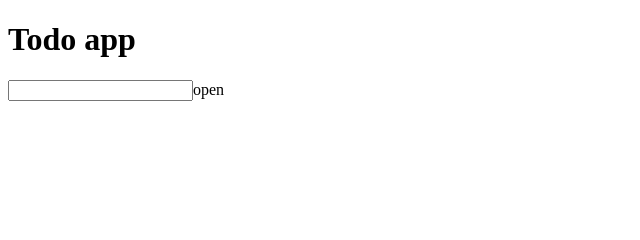
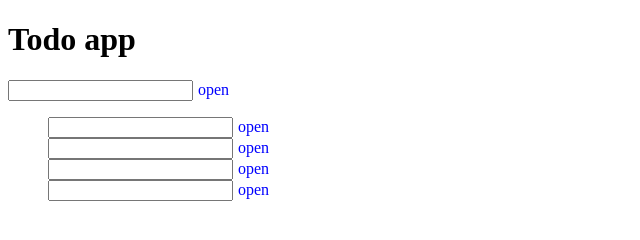
Before and after one commit to thebhaskara/pakkajs, a website: page test.html in a window 1280 px wide. Shown: the whole page, without its empty margins (0-640 px from the left). Drawn offline with Linux system fonts and the light colour scheme.

Commit message:
new binder for multiple components. bug fix for HTMLCollection type elements. rudimentary state todo application.

```diff
--- a/src/pakka.js
+++ b/src/pakka.js
@@ -151,7 +151,15 @@
                 var div = document.createElement('div');
                 div.innerHTML = options.html || '<div></div>';
 
-                context.$setElements(div.children);
+                // bug-fix
+                // the HTMLCollection returned was acting weird
+                // incase of bind-components sorting.
+                var children = [];
+                each(div.children, function(child) {
+                    children.push(child);
+                });
+
+                context.$setElements(children);
             }
 
             if (!isUndefined(options.elements)) {
@@ -541,5 +549,31 @@
         }
     });
 
+    // this logic needs to be improved
+    // to cater different scenarios like...
+    // removing one element from list,
+    // sorting the list, etc...
+    addBinder('bind-components', function(el, prop, context) {
+        var parentElement = el.parentElement,
+            nextSibling = el.nextSibling,
+            previousElements = [el];
+
+        return function(components) {
+            if (isUndefined(components) || !isArray(components)) {
+                return;
+            }
+            each(previousElements, function(element) {
+                parentElement.removeChild(element);
+            })
+            previousElements = [];
+            each(components, function(component) {
+                each(component.$elements, function(element) {
+                    parentElement.insertBefore(element, nextSibling);
+                    previousElements.push(element);
+                });
+            })
+        }
+    });
+
     return pakka;
 }));
--- a/test.html
+++ b/test.html
@@ -20,6 +20,11 @@
     <h1>Todo app</h1>
     <section class="todoApp">
         <div bind-component="todoComponent"></div>
+        <ul>
+            <!-- <li>start</li> -->
+            <li bind-components="todoComponents"></li>
+            <!-- <li>end</li> -->
+        </ul>
     </section>
     <script src="src/pakka.js"></script>
     <script src="test.js"></script>
--- a/test.js
+++ b/test.js
@@ -1,9 +1,12 @@
 var TodoApp = pakka.create('.todoApp'),
     TodoItem = pakka({
+        name: 'todo-item',
         html: '<div>' +
             '<input type="text" bind-property="text">' +
+            '<span bind-text="text"></span>' +
             '<span class="status" bind-text="status" click-handle="toggleStatus"></span>' +
             '</div>',
+        css: '.todo-item .status{ margin:0 5px; color:blue; }',
         controller: function(context) {
             var statuses = [
                 'open',
@@ -30,3 +33,13 @@ var TodoApp = pakka.create('.todoApp'),
     });
 
 TodoApp.$set('todoComponent', new TodoItem());
+var item1 = new TodoItem(),
+    item2 = new TodoItem(),
+    item3 = new TodoItem(),
+    item4 = new TodoItem(),
+    list1 = [item1, item2, item3, item4],
+    list2 = [item4, item2, item1, item3];
+TodoApp.$set('todoComponents', list1);
+setTimeout(function() {
+    TodoApp.$set('todoComponents', list2);
+}, 10000);
```
